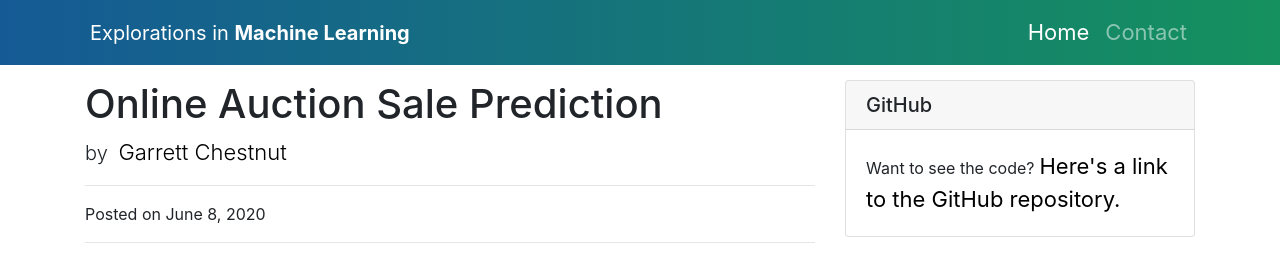
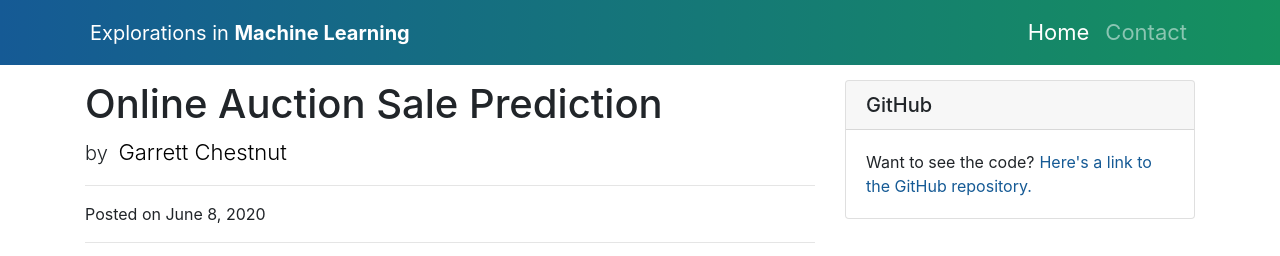
Before and after one commit to HalfMillennium/HalfMillennium.github.io, a website: page flippa.html in a window 1280 px wide. Shown: the top 256 px of the page. Drawn offline with Linux system fonts and the light colour scheme.

Commit message:
Updated blog.css

```diff
--- a/css/blog.css
+++ b/css/blog.css
@@ -19,6 +19,11 @@ table {
 #page-title {
   padding-top: 8px;
   padding-bottom: 8px;
+}
+
+.normal-size-blue {
+  font-size: 16px;
+  color: #155a95;
 }
 
 
```
